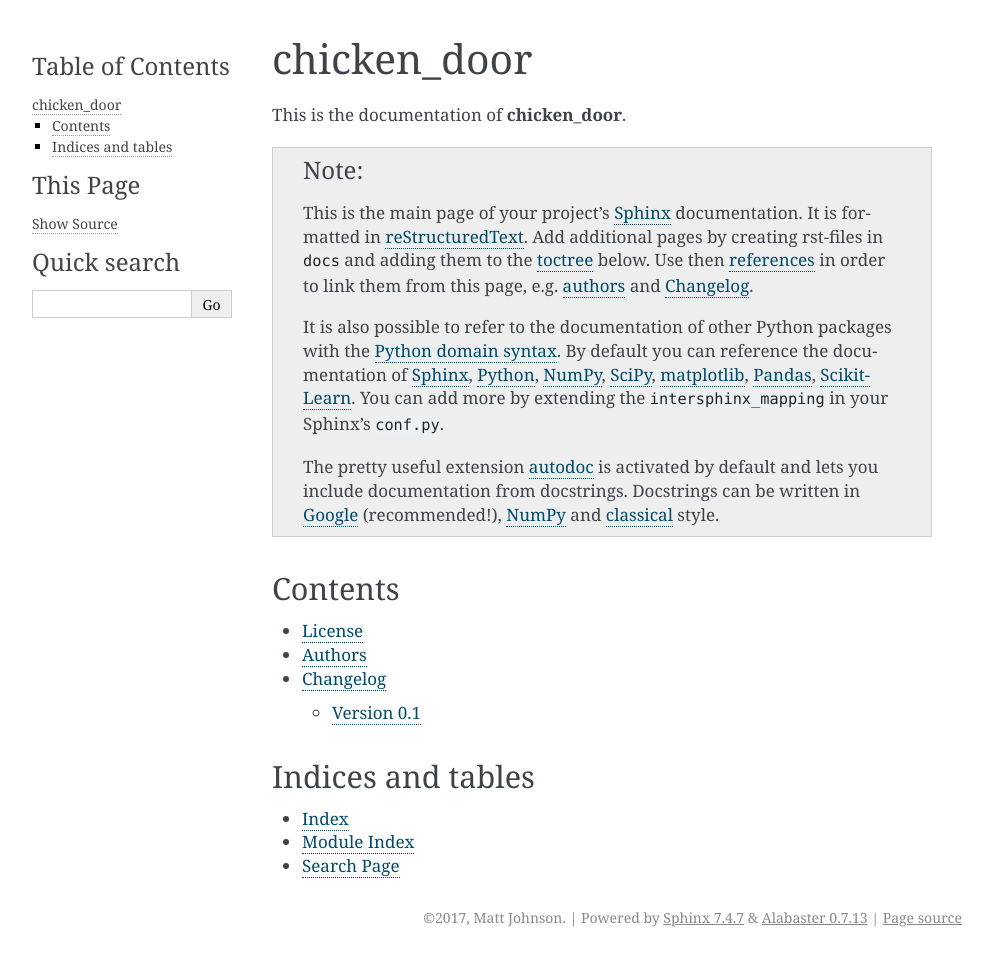
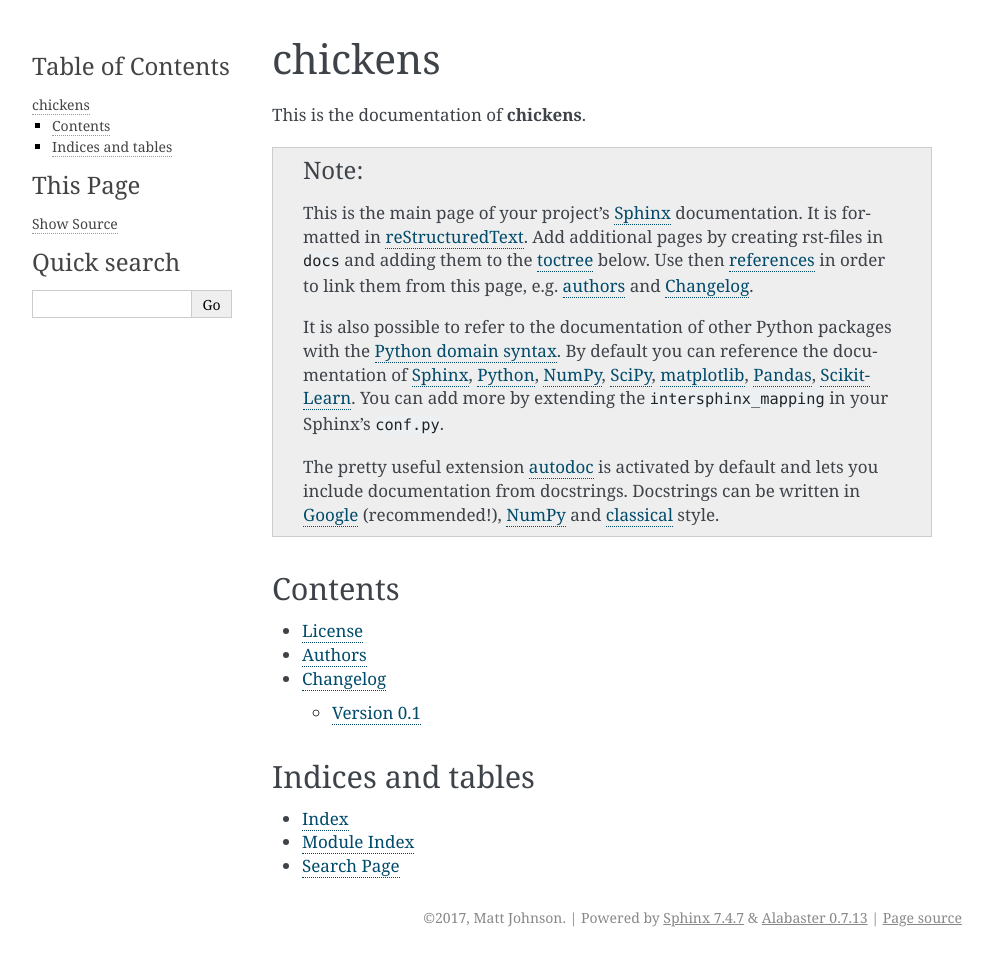
Before and after one commit to mrjoh3/chickens, a Sphinx documentation site: the page built from docs/index.rst, in a window 1280 px wide. Shown: the whole page, without its empty margins (148-1141 px from the left). Built offline with Sphinx 7.4.7, drawn with Linux system fonts in a browser that asks for light colours; formulas are drawn with MathJax 3; pages that are not in the unit, such as notebooks, are missing from menus; the version number could not be read and is left out.

Commit message:
changed package name to chickens

```diff
--- a/README.rst
+++ b/README.rst
@@ -1,5 +1,5 @@
 ============
-chicken_door
+chickens
 ============
 
 
--- a/docs/conf.py
+++ b/docs/conf.py
@@ -31,7 +31,7 @@ if on_rtd:
         inspect.getfile(inspect.currentframe())))
 
     output_dir = os.path.join(__location__, "../docs/api")
-    module_dir = os.path.join(__location__, "../chicken_door")
+    module_dir = os.path.join(__location__, "../chickens")
     cmd_line_template = "sphinx-apidoc -f -o {outputdir} {moduledir}"
     cmd_line = cmd_line_template.format(outputdir=output_dir, moduledir=module_dir)
     apidoc.main(cmd_line.split(" "))
@@ -61,7 +61,7 @@ source_suffix = '.rst'
 master_doc = 'index'
 
 # General information about the project.
-project = u'chicken_door'
+project = u'chickens'
 copyright = u'2017, Matt Johnson'
 
 # The version info for the project you're documenting, acts as replacement for
@@ -128,7 +128,7 @@ html_theme = 'alabaster'
 # The name for this set of Sphinx documents.  If None, it defaults to
 # "<project> v<release> documentation".
 try:
-    from chicken_door import __version__ as version
+    from chickens import __version__ as version
 except ImportError:
     pass
 else:
@@ -193,7 +193,7 @@ html_static_path = ['_static']
 # html_file_suffix = None
 
 # Output file base name for HTML help builder.
-htmlhelp_basename = 'chicken_door-doc'
+htmlhelp_basename = 'chickens-doc'
 
 
 # -- Options for LaTeX output --------------------------------------------------
@@ -212,7 +212,7 @@ latex_elements = {
 # Grouping the document tree into LaTeX files. List of tuples
 # (source start file, target name, title, author, documentclass [howto/manual]).
 latex_documents = [
-  ('index', 'user_guide.tex', u'chicken_door Documentation',
+  ('index', 'user_guide.tex', u'chickens Documentation',
    u'Matt Johnson', 'manual'),
 ]
 
--- a/docs/index.rst
+++ b/docs/index.rst
@@ -1,8 +1,8 @@
 ============
-chicken_door
+chickens
 ============
 
-This is the documentation of **chicken_door**.
+This is the documentation of **chickens**.
 
 .. note::
 
--- a/setup.py
+++ b/setup.py
@@ -1,7 +1,7 @@
 #!/usr/bin/env python
 # -*- coding: utf-8 -*-
 """
-    Setup file for chicken_door.
+    Setup file for chickens.
 
     This file was generated with PyScaffold 2.5.7, a tool that easily
     puts up a scaffold for your new Python project. Learn more under:
```
Also changed, not shown: setup.cfg (+6 -6 lines), 5 other files.
